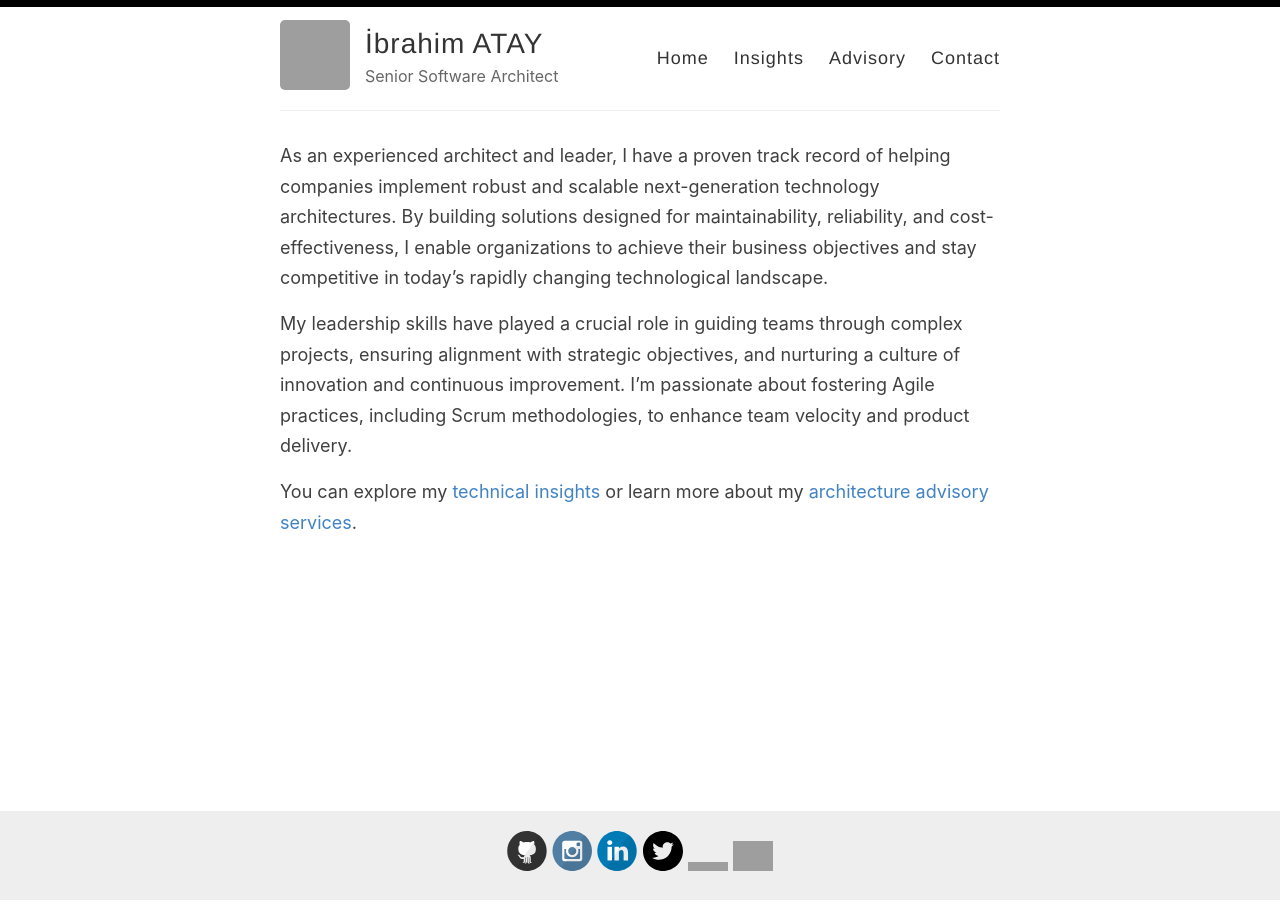
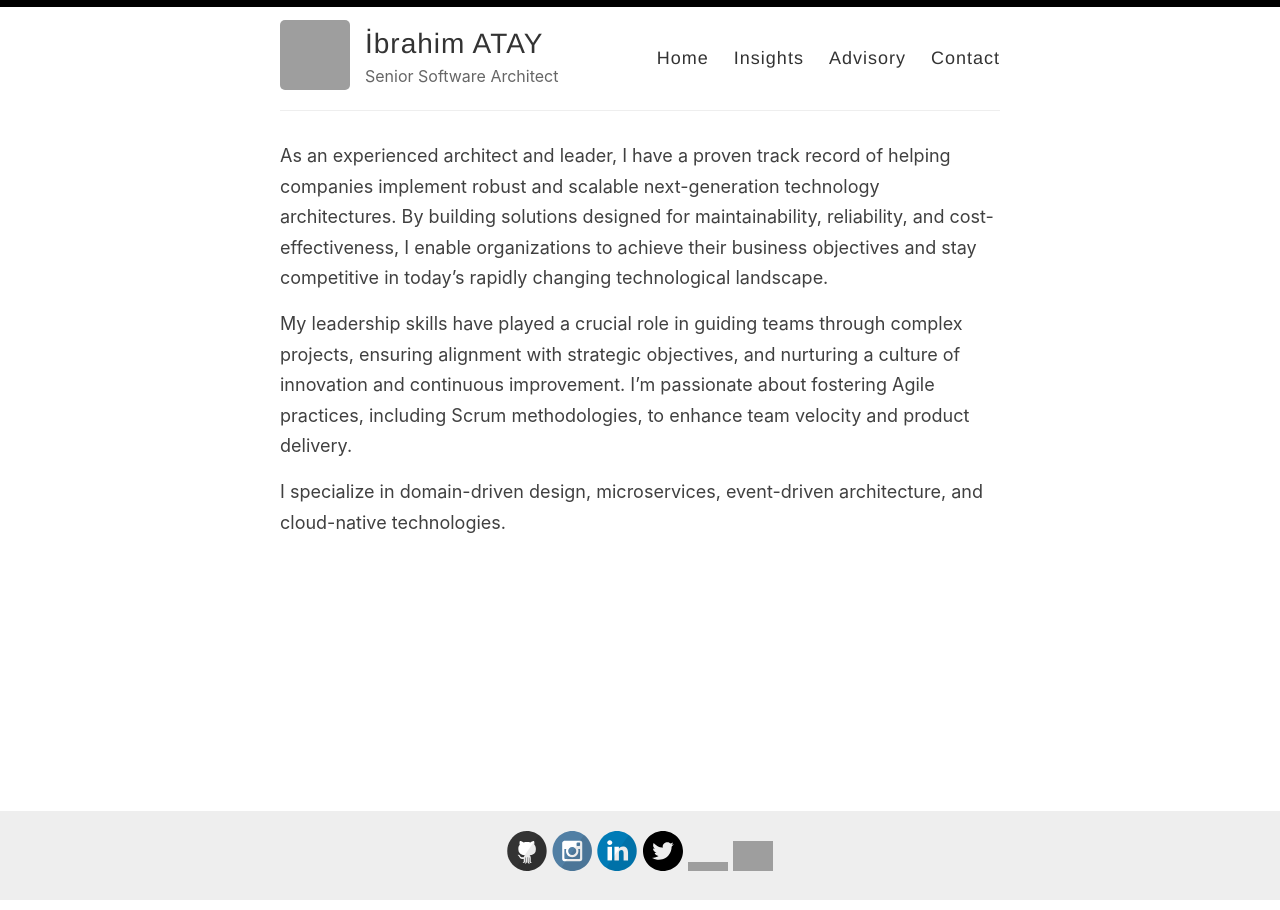
Before and after one commit to ibrahimatay/ibrahimatay.github.io, a Jekyll site: the page built from index.md, in a window 1280 px wide. Built offline with Jekyll 4.4.1, drawn with Linux system fonts in a browser that asks for light colours; grey boxes are pictures that could not be loaded.

Commit message:
Revise content in index.md to focus on specialization
Removed introductory paragraph about insights and advisory services.

```diff
--- a/index.md
+++ b/index.md
@@ -7,7 +7,4 @@ As an experienced architect and leader, I have a proven track record of helping
 
 My leadership skills have played a crucial role in guiding teams through complex projects, ensuring alignment with strategic objectives, and nurturing a culture of innovation and continuous improvement. I'm passionate about fostering Agile practices, including Scrum methodologies, to enhance team velocity and product delivery.
 
-<p>
-  You can explore my <a href="/insights/">technical insights</a> or learn more about my
-  <a href="/advisory">architecture advisory services</a>.
-</p>
+I specialize in domain-driven design, microservices, event-driven architecture, and cloud-native technologies.
```
